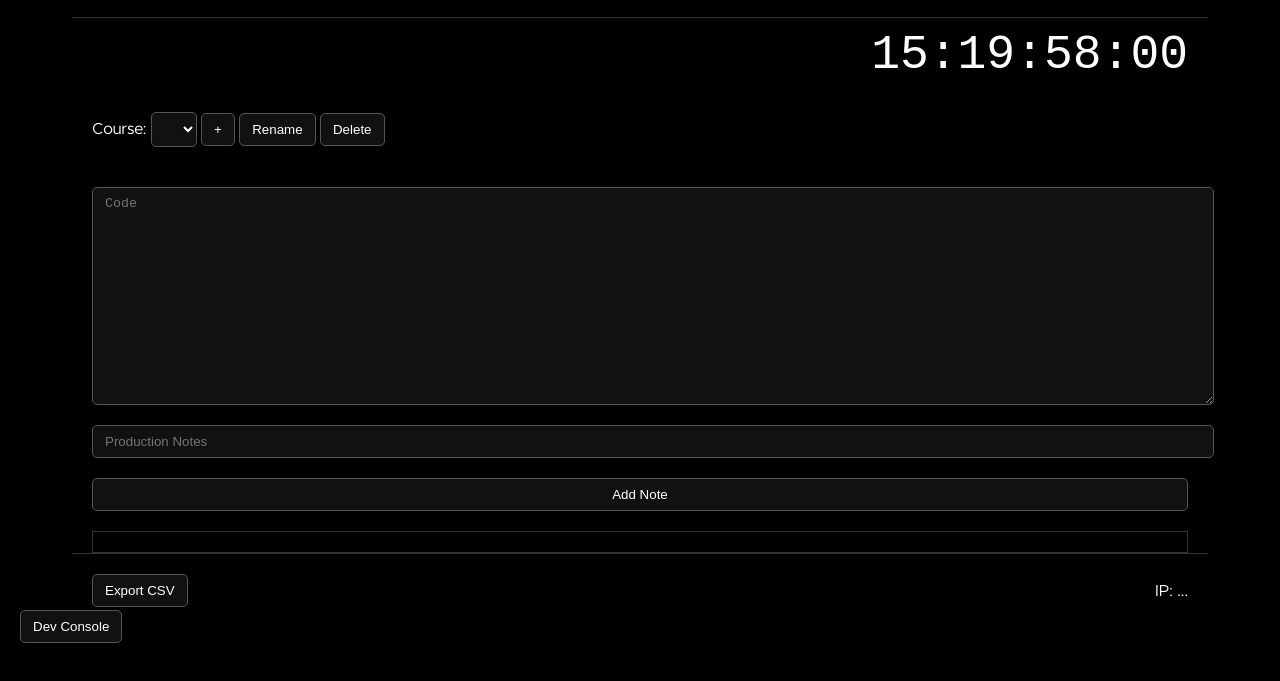
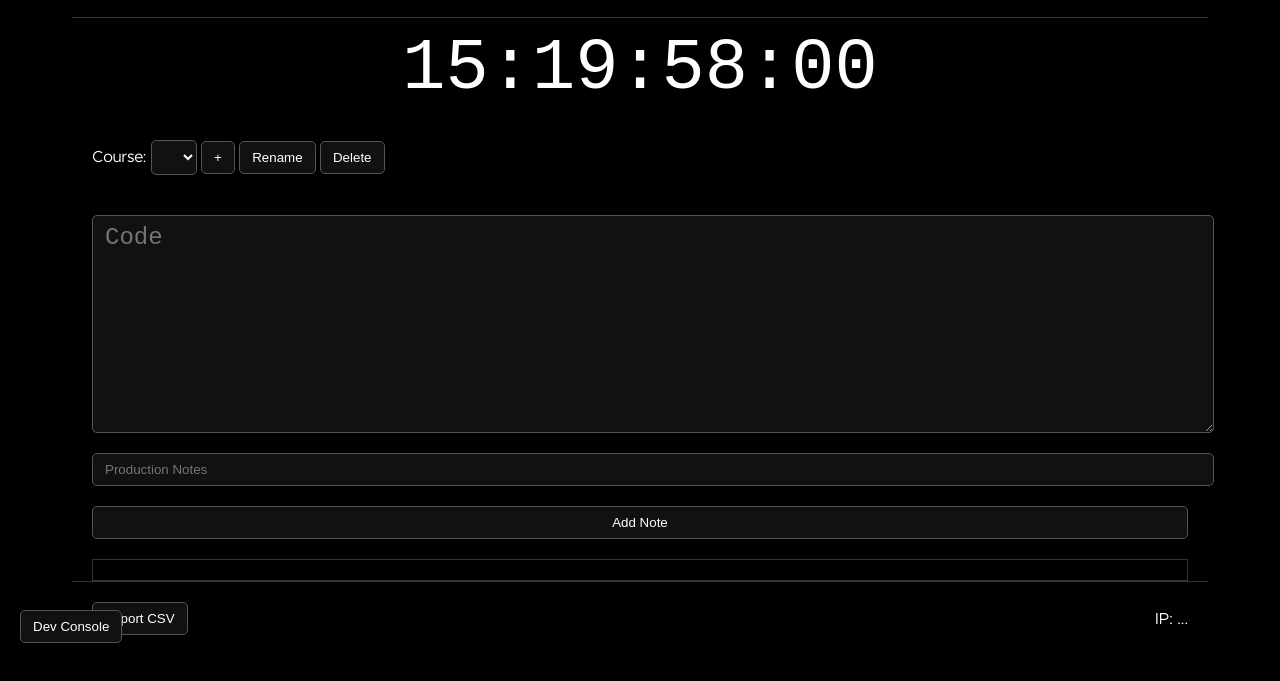
Before and after one commit to lp-jordan/leaderslate, a website: page public/index.html in a window 1280 px wide. Shown: the part 137-818 px from the top of the page. Drawn offline with nearby package versions, Linux system fonts and the light colour scheme; no server answers.

Commit message:
Refine styles and center timecode

```diff
--- a/public/style.css
+++ b/public/style.css
@@ -52,14 +52,19 @@ body {
   height: auto;
 }
 
-#currentDate, #timecode {
+#currentDate {
   font-size: 48px;
   font-family: 'Courier New', monospace;
 }
 
+#timecode {
+  font-size: 72px;
+  font-family: 'Courier New', monospace;
+}
+
 #timecodeContainer {
-  text-align: right;
-  padding: 10px 20px;
+  text-align: center;
+  padding: 10px 0;
 }
 
 #courseSelector {
@@ -80,6 +85,11 @@ body {
 
 #codeInput {
   height: 200px;
+  font-size: 24px;
+}
+
+#codeInput::placeholder {
+  font-size: 24px;
 }
 
 button, input, select, textarea {
@@ -92,13 +102,12 @@ button, input, select, textarea {
 
 button:hover, button:focus {
   border-color: var(--accent);
-  box-shadow: 0 0 5px var(--accent);
+  border-radius: 9999px;
 }
 
 input:focus, select:focus, textarea:focus {
   outline: none;
   border-color: var(--accent);
-  box-shadow: 0 0 5px var(--accent);
 }
 
 #notesLog {
```
